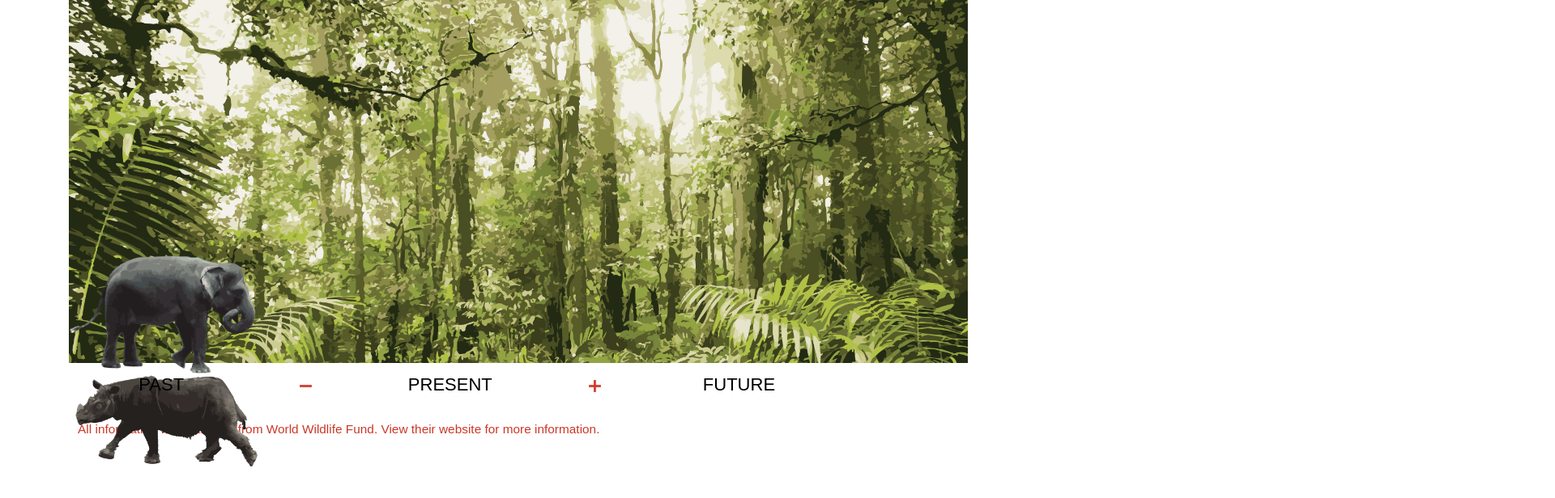
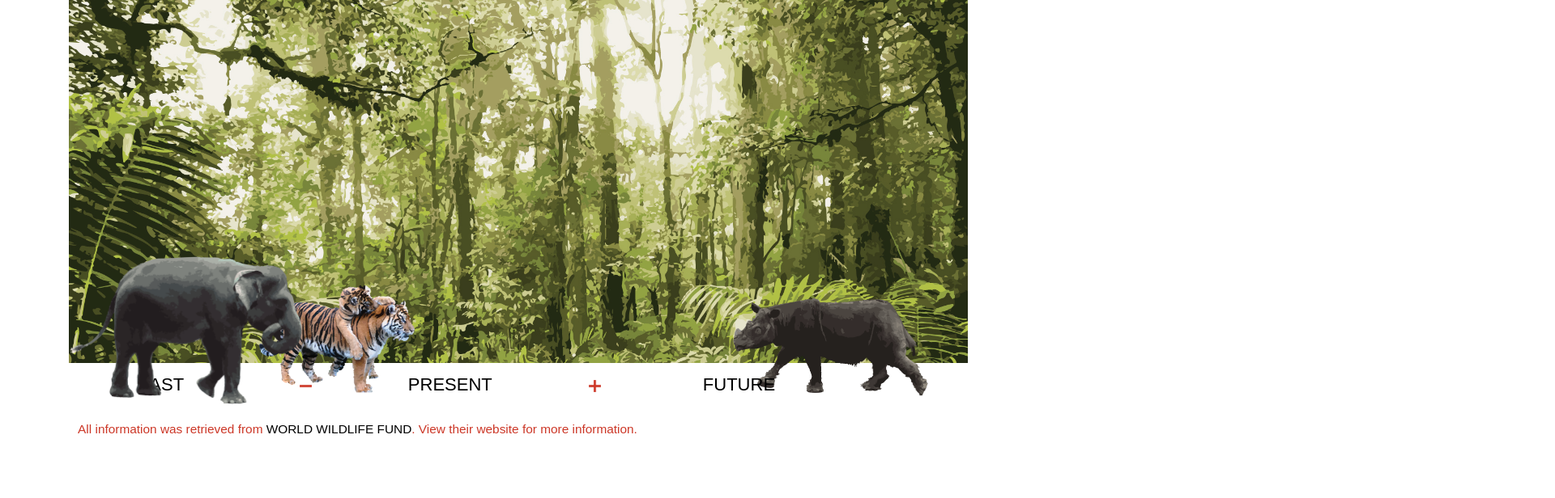
Before and after one commit to AaliaRahman/animal-extinction, a React (Create React App) app: page / in a window 1280 px wide. Shown: the part 168-784 px from the top of the page at 81% size, 1920 px wide, since content can reach past the window. Built offline with nearby package versions, Linux system fonts and the light colour scheme; a web font is replaced by a local one.

Commit message:
Placed animals and added more animals as well.

```diff
--- a/src/App.css
+++ b/src/App.css
@@ -67,24 +67,47 @@ li{
 img{
   width: 100%;
 }
-/*.present img{
-  display: inline-flex;
-    flex-flow: column wrap;
-}*/
 .wholeAnimal{
   display: inline-flex;
   flex-flow: column nowrap;
-  width: 20%;
+  width: 25%;
   z-index: 3;
 }
-.selephant{
+.animal_frontLeft{
+  width: 80%;
+  position: absolute;
+  top: 50%;
+}
+.animal_frontRight{
+  width: 80%;
+  position: absolute;
+  top: 65%;
+  left: 70%;
+}
+.animal_backL{
+  position: absolute;
+  top: 70%;
+  left: 30%;
+  width: 100%;
+}
+.animal_backR{
+  position: absolute;
+  top: 40%;
+  left: 50%;
+  width: 30%;
+}
+.elephant{
   position: absolute;
   top: 60%;
+  z-index: 4;
 }
-.srhino{
+.sTiger{
+  width: 60%;
   position: absolute;
+  top: 65%;
+  left: 25%;
+
 }
-
 /*@keyframes slide {
   0% {left: 0px; top:0px;}
   25%  {left:20%; top:10%;}
@@ -101,7 +124,7 @@ img{
   font-family: 'Palanquin', sans-serif;
   font-weight: 100;
   font-size: 0.5em;
-  padding: 0.5%;
+  padding: 1%;
   text-transform: uppercase;
   position: relative;
 }
@@ -119,3 +142,6 @@ footer{
   font-size: 0.7em;
   padding: 1%;
 }
+footer a{
+  text-transform: uppercase;
+}
--- a/src/App.js
+++ b/src/App.js
@@ -27,7 +27,7 @@ class App extends Component {
       <div className="present">
         <img src="./images/SumatranForest.jpg" />
 
-        <div className="selephant">
+        <div className="elephant">
           <img src={data[0].src} className="wholeAnimal"/>
           <div className="animalInfo">
             <h4>{data[0].name}</h4>
@@ -37,7 +37,16 @@ class App extends Component {
         </div>
 
 
-          <div className="srhino">
+          <div className="sTiger">
+            <img src={data[2].src} className="wholeAnimal"/>
+            <div className="animalInfo">
+              <h4>{data[2].name}</h4>
+              <p>{data[2].status}</p>
+              <p>{data[2].population}</p>
+            </div>
+          </div>
+
+          <div className="animal_frontRight">
             <img src={data[1].src} className="wholeAnimal"/>
             <div className="animalInfo">
               <h4>{data[1].name}</h4>
@@ -53,7 +62,7 @@ class App extends Component {
     <div>
     <img src="./images/IceAge.jpg" />
 
-    <div>
+    <div className="animal_frontLeft">
       <img src={data[4].src} className="wholeAnimal"/>
       <div className="animalInfo">
         <h4>{data[4].name}</h4>
@@ -62,7 +71,7 @@ class App extends Component {
       </div>
     </div>
 
-    <div>
+    <div className="animal_frontRight">
       <img src={data[5].src} className="wholeAnimal"/>
       <div className="animalInfo">
         <h4>{data[5].name}</h4>
@@ -71,7 +80,7 @@ class App extends Component {
       </div>
     </div>
 
-    <div>
+    <div className="animal_backR">
       <img src={data[6].src} className="wholeAnimal"/>
       <div className="animalInfo">
         <h4>{data[6].name}</h4>
@@ -86,7 +95,7 @@ class App extends Component {
       <div className="Future">
       <img src="./images/Future_background.jpg" />
 
-      <div>
+      <div className="animal_backL">
         <img src={data[7].src} className="wholeAnimal"/>
         <div className="animalInfo">
           <h4>{data[7].name}</h4>
@@ -95,7 +104,7 @@ class App extends Component {
         </div>
       </div>
 
-      <div>
+      <div className="animal_backR">
         <img src={data[8].src} className="wholeAnimal"/>
         <div className="animalInfo">
           <h4>{data[8].name}</h4>
@@ -130,7 +139,7 @@ class App extends Component {
         </nav>
 
         <footer>
-        <p>All information was retrieved from World Wildlife Fund. View their website for more information.
+        <p>All information was retrieved from <a href="https://www.worldwildlife.org">World Wildlife Fund</a>. View their website for more information.
         </p>
         </footer>
 
--- a/src/database.js
+++ b/src/database.js
@@ -15,6 +15,7 @@ export default [{
     status: "Critically Endangered"
   },{
     name: "Sumatran Tiger",
+    src: "./images/SumatranTiger.png",
     population: "400-500",
     status: "Critically Endangered"
   },{
```
Also changed, not shown: public/images/SumatranTiger.png (added).
